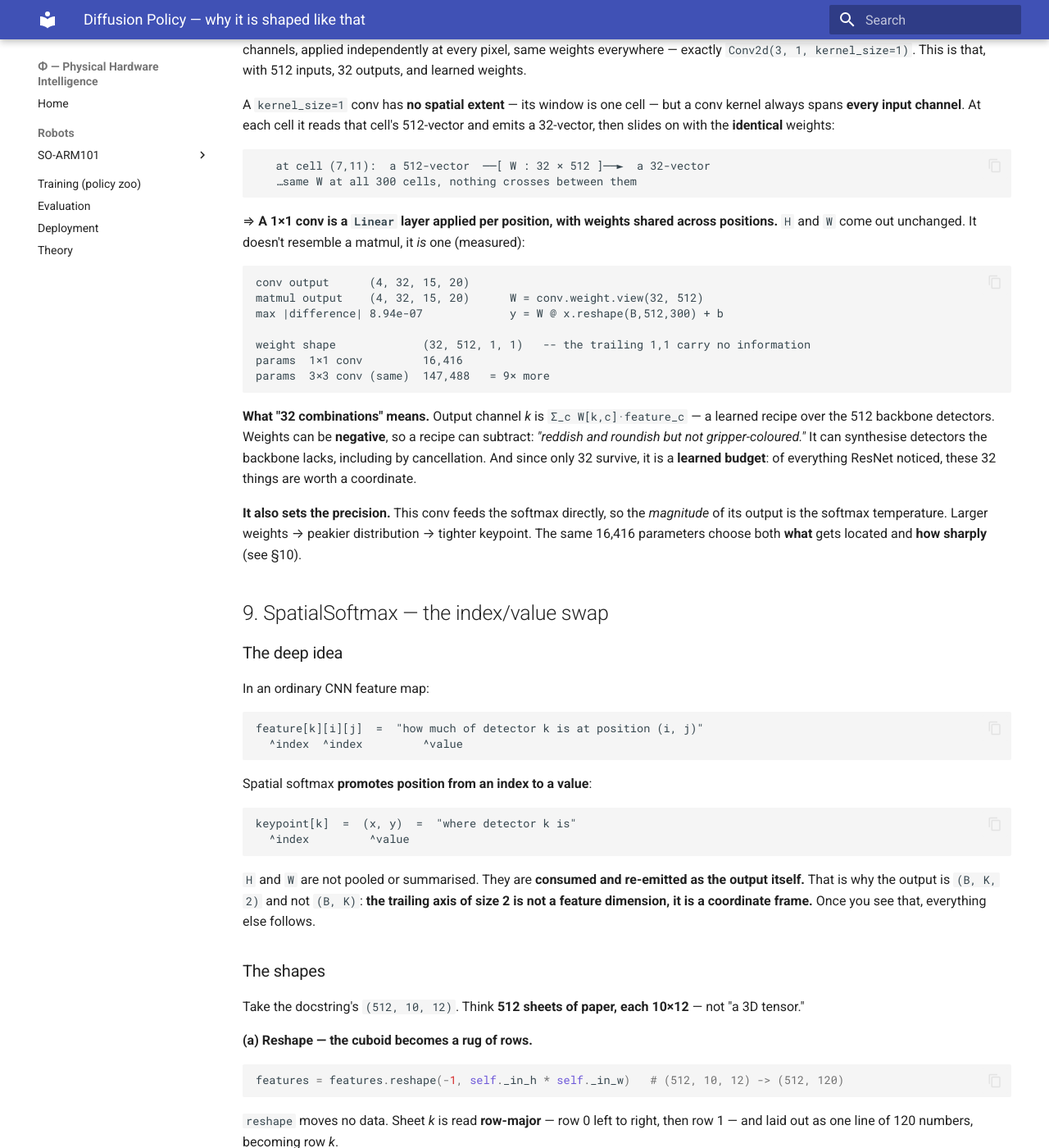
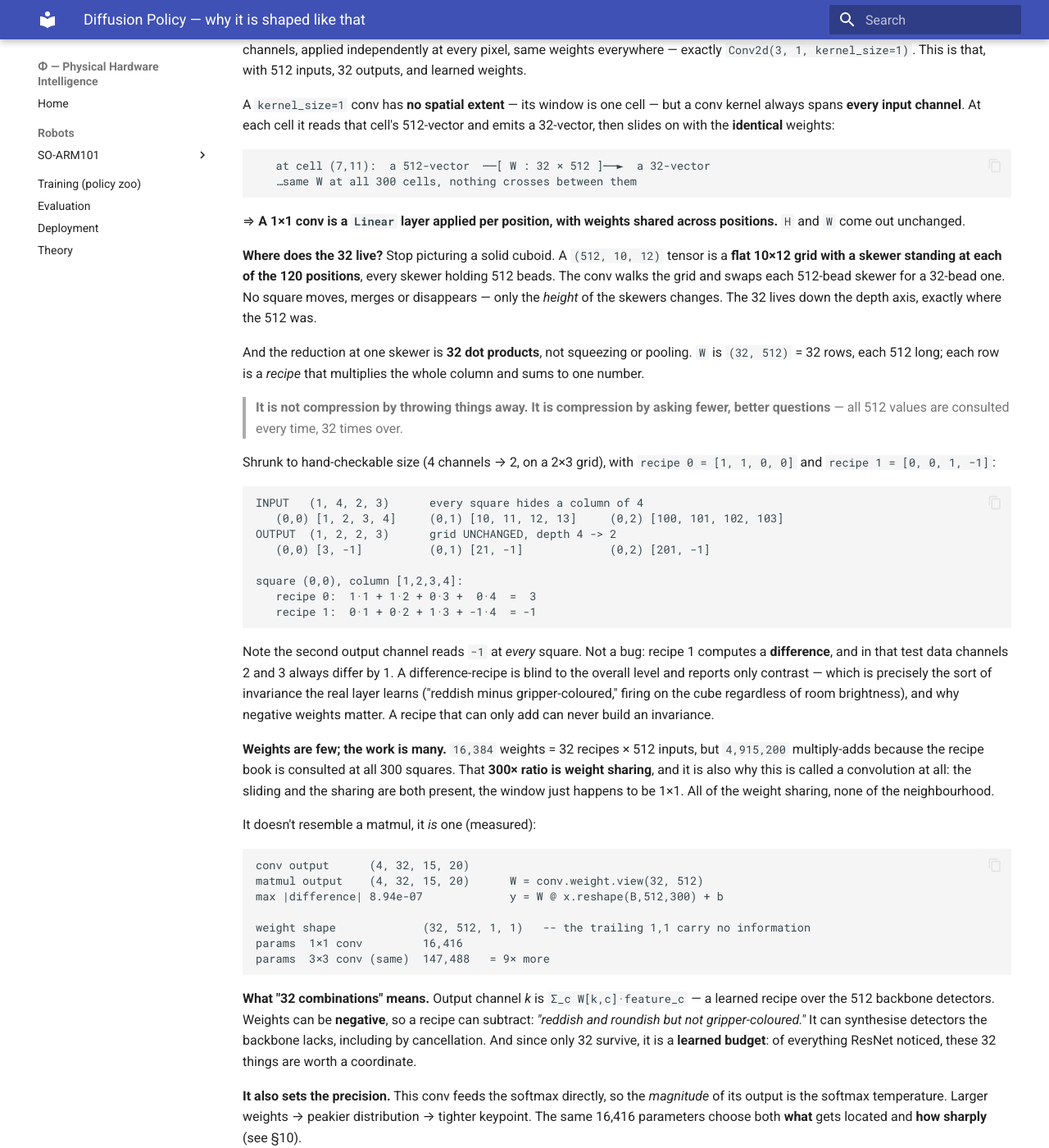
Before and after one commit to physical-hardware-intelligence/phi, an MkDocs documentation site: the page built from docs/theory/diffusion-policy-why.md, in a window 1280 px wide and 1400 px high, scrolled down 5863 px. Shown: the whole window at 82% size. Built offline with MkDocs 1.6.1 and Material for MkDocs 9.7.7, drawn with Linux system fonts in a browser that asks for light colours.

Commit message:
theory: say where the 32 actually lives in the 1x1 conv
Section 8 proved the conv is a matmul and explained what the recipes mean, but
never answered the question that actually blocks people: if H and W are
unchanged, where does the 32 sit?

Adds the reframe -- a (512,10,12) tensor is not a solid cuboid, it is a flat
10x12 grid with a 512-bead skewer standing at each of the 120 positions, and the
conv swaps each one for a 32-bead skewer. Nothing spatial moves; only skewer
height changes. The reduction at one skewer is 32 dot products, so it is
compression by asking fewer better questions, not by discarding: all 512 values
are read every time, 32 times over.

Plus a 4-channels-to-2 example on a 2x3 grid you can verify by hand. Its second
recipe is a difference, [0,0,1,-1], and it reads -1 at every square because the
test channels differ by a constant -- an accidental but perfect illustration
that a difference-recipe is blind to overall level and reports only contrast.
That is the kind of invariance the real layer learns, and the reason negative
weights matter: a recipe that can only add can never build one.

And the ratio worth internalising: 16,384 weights but 4,915,200 multiply-adds,
because the recipe book is consulted at all 300 squares. That 300x gap IS the
weight sharing, and it is why a 1x1 conv is still a convolution -- all of the
sharing, none of the neighbourhood.

No new file.

Co-Authored-By: Claude Opus 5 <noreply@anthropic.com>

````diff
--- a/docs/theory/diffusion-policy-why.md
+++ b/docs/theory/diffusion-policy-why.md
@@ -203,7 +203,32 @@ A `kernel_size=1` conv has **no spatial extent** — its window is one cell —
    …same W at all 300 cells, nothing crosses between them
 ```
 
-⇒ **A 1×1 conv is a `Linear` layer applied per position, with weights shared across positions.** `H` and `W` come out unchanged. It doesn't resemble a matmul, it *is* one (measured):
+⇒ **A 1×1 conv is a `Linear` layer applied per position, with weights shared across positions.** `H` and `W` come out unchanged.
+
+**Where does the 32 live?** Stop picturing a solid cuboid. A `(512, 10, 12)` tensor is a **flat 10×12 grid with a skewer standing at each of the 120 positions**, every skewer holding 512 beads. The conv walks the grid and swaps each 512-bead skewer for a 32-bead one. No square moves, merges or disappears — only the *height* of the skewers changes. The 32 lives down the depth axis, exactly where the 512 was.
+
+And the reduction at one skewer is **32 dot products**, not squeezing or pooling. `W` is `(32, 512)` = 32 rows, each 512 long; each row is a *recipe* that multiplies the whole column and sums to one number.
+
+> **It is not compression by throwing things away. It is compression by asking fewer, better questions** — all 512 values are consulted every time, 32 times over.
+
+Shrunk to hand-checkable size (4 channels → 2, on a 2×3 grid), with `recipe 0 = [1, 1, 0, 0]` and `recipe 1 = [0, 0, 1, −1]`:
+
+```
+INPUT   (1, 4, 2, 3)      every square hides a column of 4
+   (0,0) [1, 2, 3, 4]     (0,1) [10, 11, 12, 13]     (0,2) [100, 101, 102, 103]
+OUTPUT  (1, 2, 2, 3)      grid UNCHANGED, depth 4 -> 2
+   (0,0) [3, -1]          (0,1) [21, -1]             (0,2) [201, -1]
+
+square (0,0), column [1,2,3,4]:
+   recipe 0:  1·1 + 1·2 + 0·3 +  0·4  =  3
+   recipe 1:  0·1 + 0·2 + 1·3 + -1·4  = -1
+```
+
+Note the second output channel reads `−1` at *every* square. Not a bug: recipe 1 computes a **difference**, and in that test data channels 2 and 3 always differ by 1. A difference-recipe is blind to the overall level and reports only contrast — which is precisely the sort of invariance the real layer learns ("reddish minus gripper-coloured," firing on the cube regardless of room brightness), and why negative weights matter. A recipe that can only add can never build an invariance.
+
+**Weights are few; the work is many.** `16,384` weights = 32 recipes × 512 inputs, but `4,915,200` multiply-adds because the recipe book is consulted at all 300 squares. That **300× ratio is weight sharing**, and it is also why this is called a convolution at all: the sliding and the sharing are both present, the window just happens to be 1×1. All of the weight sharing, none of the neighbourhood.
+
+It doesn't resemble a matmul, it *is* one (measured):
 
 ```
 conv output      (4, 32, 15, 20)
````
